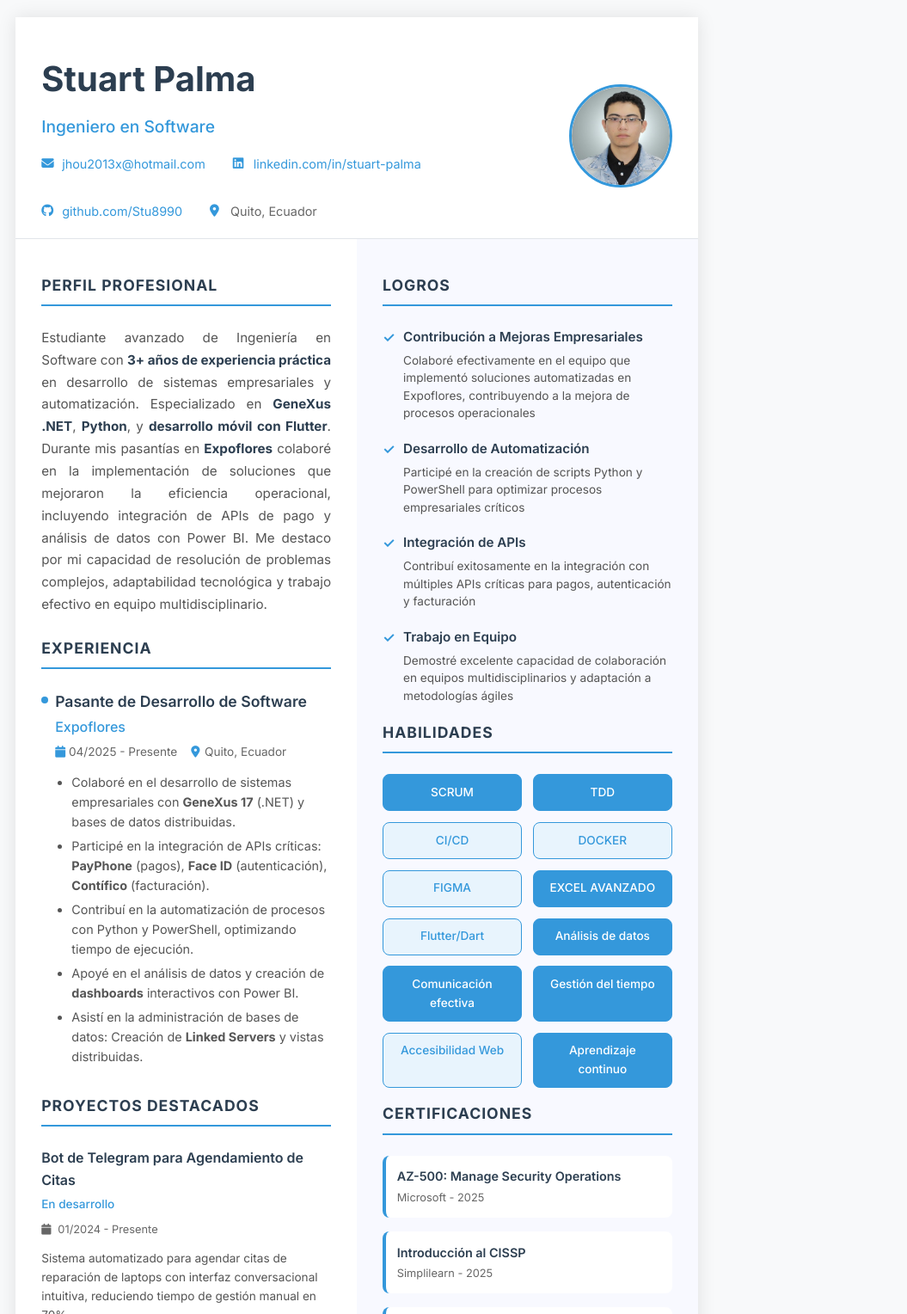
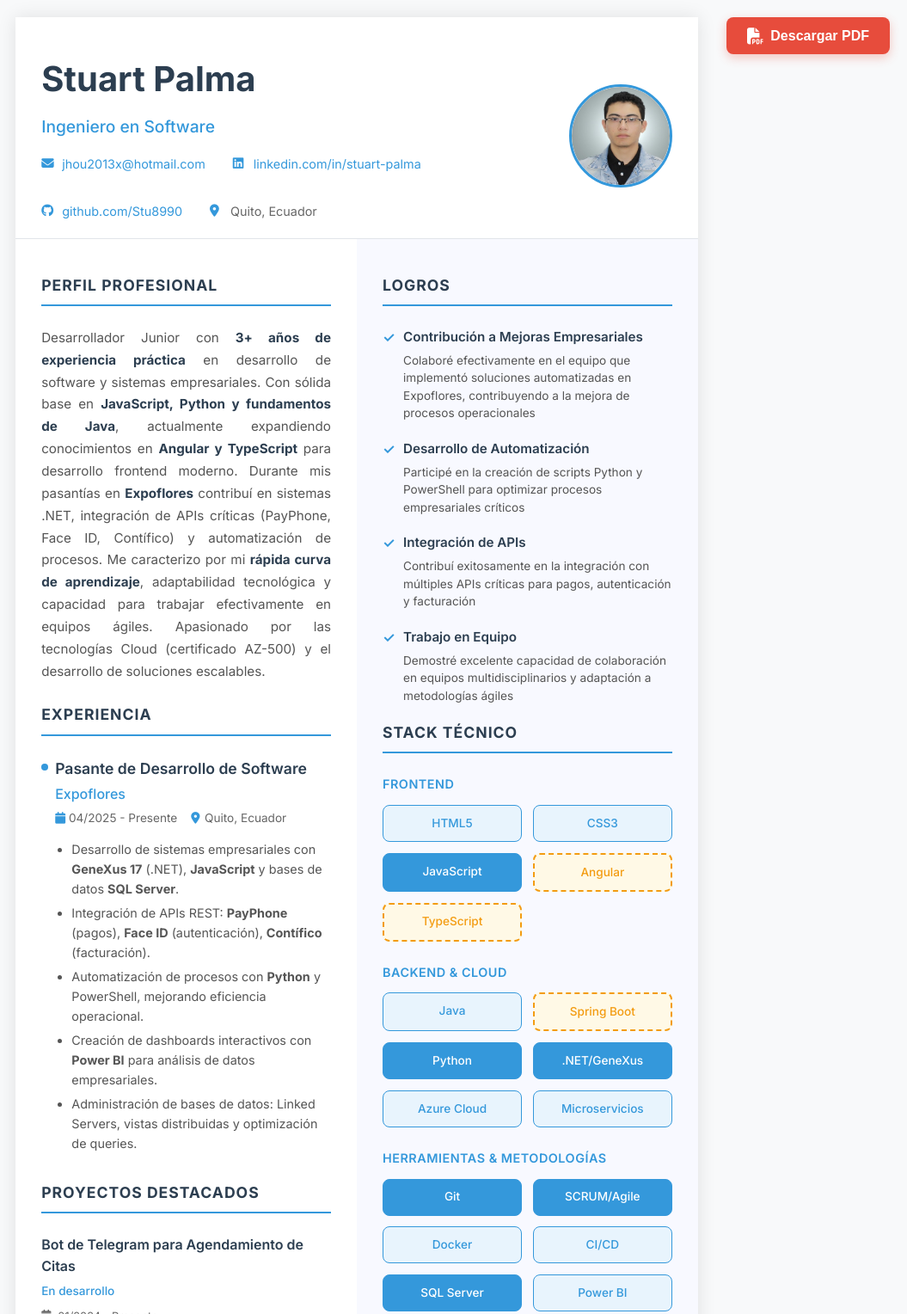
Before and after one commit to Stu8990/Hoja-de-Vida, a plain HTML site: page index.html in a window 1280 px wide. Shown: the top 1528 px of the page at 86% size, without its empty margins (225-1280 px from the left). Drawn offline with Linux system fonts and the light colour scheme.

Commit message:
version 2

```diff
--- a/diseño.css
+++ b/diseño.css
@@ -343,6 +343,26 @@
             border-color: #3498db;
         }
 
+        .skill-item.learning {
+            background: #fff9e6;
+            color: #f39c12;
+            border: 2px dashed #f39c12;
+        }
+
+        /* Tech Categories */
+        .tech-category {
+            margin-bottom: 1.5rem;
+        }
+
+        .tech-subtitle {
+            font-size: 0.9rem;
+            font-weight: 600;
+            color: #3498db;
+            margin-bottom: 0.8rem;
+            text-transform: uppercase;
+            letter-spacing: 0.5px;
+        }
+
         /* Certifications */
         .cert-item {
             margin-bottom: 1rem;
@@ -398,8 +418,46 @@
             margin-top: 0.2rem;
         }
 
+        /* Botón PDF */
+        .pdf-button {
+            position: fixed;
+            top: 20px;
+            right: 20px;
+            background: #e74c3c;
+            color: white;
+            border: none;
+            padding: 12px 24px;
+            border-radius: 8px;
+            font-size: 1rem;
+            font-weight: 600;
+            cursor: pointer;
+            box-shadow: 0 4px 12px rgba(231, 76, 60, 0.3);
+            display: flex;
+            align-items: center;
+            gap: 0.5rem;
+            transition: all 0.3s ease;
+            z-index: 1000;
+        }
+
+        .pdf-button:hover {
+            background: #c0392b;
+            transform: translateY(-2px);
+            box-shadow: 0 6px 16px rgba(231, 76, 60, 0.4);
+        }
+
+        .pdf-button:active {
+            transform: translateY(0);
+        }
+
+        .pdf-button i {
+            font-size: 1.2rem;
+        }
+
         /* Print Styles */
         @media print {
+            .pdf-button {
+                display: none;
+            }
             body {
                 background: white;
             }
--- a/index.html
+++ b/index.html
@@ -8,6 +8,11 @@
     <link rel="stylesheet" href="https://cdnjs.cloudflare.com/ajax/libs/font-awesome/6.4.0/css/all.min.css">
 </head>
 <body>
+    <!-- Botón de descarga PDF -->
+    <button id="downloadPDF" class="pdf-button" onclick="generatePDF()">
+        <i class="fas fa-file-pdf"></i> Descargar PDF
+    </button>
+
     <div class="cv-container">
         <!-- Header -->
         <div class="header">
@@ -50,7 +55,7 @@
             <section>
                 <h2 class="section-title">Perfil Profesional</h2>
                 <p class="profile-text">
-                    Estudiante avanzado de Ingeniería en Software con <strong>3+ años de experiencia práctica</strong> en desarrollo de sistemas empresariales y automatización. Especializado en <strong>GeneXus .NET</strong>, <strong>Python</strong>, y <strong>desarrollo móvil con Flutter</strong>. Durante mis pasantías en <strong>Expoflores</strong> colaboré en la implementación de soluciones que mejoraron la eficiencia operacional, incluyendo integración de APIs de pago y análisis de datos con Power BI. Me destaco por mi capacidad de resolución de problemas complejos, adaptabilidad tecnológica y trabajo efectivo en equipo multidisciplinario.
+                    Desarrollador Junior con <strong>3+ años de experiencia práctica</strong> en desarrollo de software y sistemas empresariales. Con sólida base en <strong>JavaScript, Python y fundamentos de Java</strong>, actualmente expandiendo conocimientos en <strong>Angular y TypeScript</strong> para desarrollo frontend moderno. Durante mis pasantías en <strong>Expoflores</strong> contribuí en sistemas .NET, integración de APIs críticas (PayPhone, Face ID, Contífico) y automatización de procesos. Me caracterizo por mi <strong>rápida curva de aprendizaje</strong>, adaptabilidad tecnológica y capacidad para trabajar efectivamente en equipos ágiles. Apasionado por las tecnologías Cloud (certificado AZ-500) y el desarrollo de soluciones escalables.
                 </p>
             </section>
 
@@ -67,11 +72,11 @@
                     </div>
                     <div class="job-description">
                         <ul>
-                            <li>Colaboré en el desarrollo de sistemas empresariales con <strong>GeneXus 17</strong> (.NET) y bases de datos distribuidas.</li>
-                            <li>Participé en la integración de APIs críticas: <strong>PayPhone</strong> (pagos), <strong>Face ID</strong> (autenticación), <strong>Contífico</strong> (facturación).</li>
-                            <li>Contribuí en la automatización de procesos con Python y PowerShell, optimizando tiempo de ejecución.</li>
-                            <li>Apoyé en el análisis de datos y creación de <strong>dashboards</strong> interactivos con Power BI.</li>
-                            <li>Asistí en la administración de bases de datos: Creación de <strong>Linked Servers</strong> y vistas distribuidas.</li>
+                            <li>Desarrollo de sistemas empresariales con <strong>GeneXus 17</strong> (.NET), <strong>JavaScript</strong> y bases de datos <strong>SQL Server</strong>.</li>
+                            <li>Integración de APIs REST: <strong>PayPhone</strong> (pagos), <strong>Face ID</strong> (autenticación), <strong>Contífico</strong> (facturación).</li>
+                            <li>Automatización de procesos con <strong>Python</strong> y PowerShell, mejorando eficiencia operacional.</li>
+                            <li>Creación de dashboards interactivos con <strong>Power BI</strong> para análisis de datos empresariales.</li>
+                            <li>Administración de bases de datos: Linked Servers, vistas distribuidas y optimización de queries.</li>
                         </ul>
                     </div>
                 </div>
@@ -166,22 +171,54 @@
                 </div>
             </section>
 
-            <!-- Habilidades -->
+            <!-- Stack Técnico -->
             <section>
-                <h2 class="section-title">Habilidades</h2>
+                <h2 class="section-title">Stack Técnico</h2>
+
+                <div class="tech-category">
+                    <h3 class="tech-subtitle">Frontend</h3>
+                    <div class="skills-grid">
+                        <div class="skill-item intermediate">HTML5</div>
+                        <div class="skill-item intermediate">CSS3</div>
+                        <div class="skill-item advanced">JavaScript</div>
+                        <div class="skill-item learning">Angular</div>
+                        <div class="skill-item learning">TypeScript</div>
+                    </div>
+                </div>
+
+                <div class="tech-category">
+                    <h3 class="tech-subtitle">Backend & Cloud</h3>
+                    <div class="skills-grid">
+                        <div class="skill-item intermediate">Java</div>
+                        <div class="skill-item learning">Spring Boot</div>
+                        <div class="skill-item advanced">Python</div>
+                        <div class="skill-item advanced">.NET/GeneXus</div>
+                        <div class="skill-item intermediate">Azure Cloud</div>
+                        <div class="skill-item intermediate">Microservicios</div>
+                    </div>
+                </div>
+
+                <div class="tech-category">
+                    <h3 class="tech-subtitle">Herramientas & Metodologías</h3>
+                    <div class="skills-grid">
+                        <div class="skill-item advanced">Git</div>
+                        <div class="skill-item advanced">SCRUM/Agile</div>
+                        <div class="skill-item intermediate">Docker</div>
+                        <div class="skill-item intermediate">CI/CD</div>
+                        <div class="skill-item advanced">SQL Server</div>
+                        <div class="skill-item intermediate">Power BI</div>
+                    </div>
+                </div>
+            </section>
+
+            <!-- Soft Skills -->
+            <section>
+                <h2 class="section-title">Competencias</h2>
                 <div class="skills-grid">
-                    <div class="skill-item advanced">SCRUM</div>
-                    <div class="skill-item advanced">TDD</div>
-                    <div class="skill-item intermediate">CI/CD</div>
-                    <div class="skill-item intermediate">DOCKER</div>
-                    <div class="skill-item intermediate">FIGMA</div>
-                    <div class="skill-item advanced">EXCEL AVANZADO</div>
-                    <div class="skill-item intermediate">Flutter/Dart</div>
-                    <div class="skill-item advanced">Análisis de datos</div>
-                    <div class="skill-item advanced">Comunicación efectiva</div>
-                    <div class="skill-item advanced">Gestión del tiempo</div>
-                    <div class="skill-item intermediate">Accesibilidad Web</div>
-                    <div class="skill-item advanced">Aprendizaje continuo</div>
+                    <div class="skill-item advanced">Aprendizaje rápido</div>
+                    <div class="skill-item advanced">Resolución de problemas</div>
+                    <div class="skill-item advanced">Trabajo en equipo</div>
+                    <div class="skill-item advanced">Adaptabilidad</div>
                 </div>
             </section>
 
@@ -257,5 +294,9 @@
             </section>
         </div>
     </div>
+
+    <!-- Scripts para generación de PDF -->
+    <script src="https://cdnjs.cloudflare.com/ajax/libs/html2pdf.js/0.10.1/html2pdf.bundle.min.js"></script>
+    <script src="script.js"></script>
 </body>
 </html>
--- /dev/null
+++ b/script.js
@@ -0,0 +1,47 @@
+function generatePDF() {
+    // Ocultar el botón temporalmente
+    const button = document.getElementById('downloadPDF');
+    button.style.display = 'none';
+
+    // Configuración del PDF
+    const element = document.querySelector('.cv-container');
+    const opt = {
+        margin: [0, 0, 0, 0],
+        filename: 'Stuart_Palma_CV.pdf',
+        image: { type: 'jpeg', quality: 0.98 },
+        html2canvas: {
+            scale: 2,
+            useCORS: true,
+            letterRendering: true,
+            logging: false
+        },
+        jsPDF: {
+            unit: 'mm',
+            format: 'a4',
+            orientation: 'portrait',
+            compress: true
+        },
+        pagebreak: { mode: ['avoid-all', 'css', 'legacy'] }
+    };
+
+    // Generar PDF
+    html2pdf().set(opt).from(element).save().then(() => {
+        // Mostrar el botón de nuevo
+        button.style.display = 'flex';
+    }).catch((error) => {
+        console.error('Error al generar PDF:', error);
+        button.style.display = 'flex';
+        alert('Hubo un error al generar el PDF. Por favor, intenta de nuevo.');
+    });
+}
+
+// Prevenir que el botón se incluya en el PDF al imprimir
+window.addEventListener('beforeprint', () => {
+    const button = document.getElementById('downloadPDF');
+    if (button) button.style.display = 'none';
+});
+
+window.addEventListener('afterprint', () => {
+    const button = document.getElementById('downloadPDF');
+    if (button) button.style.display = 'flex';
+});
```
